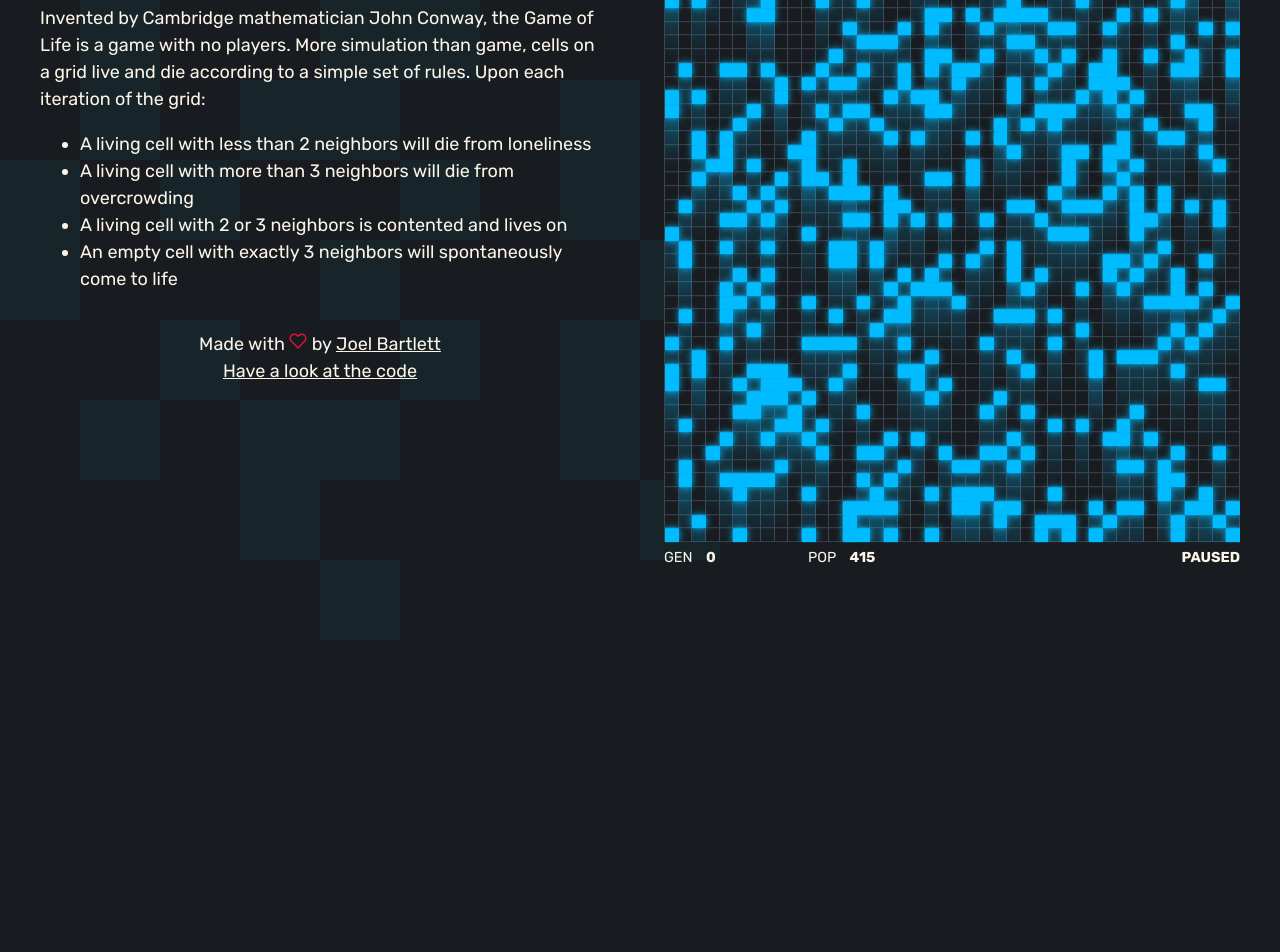
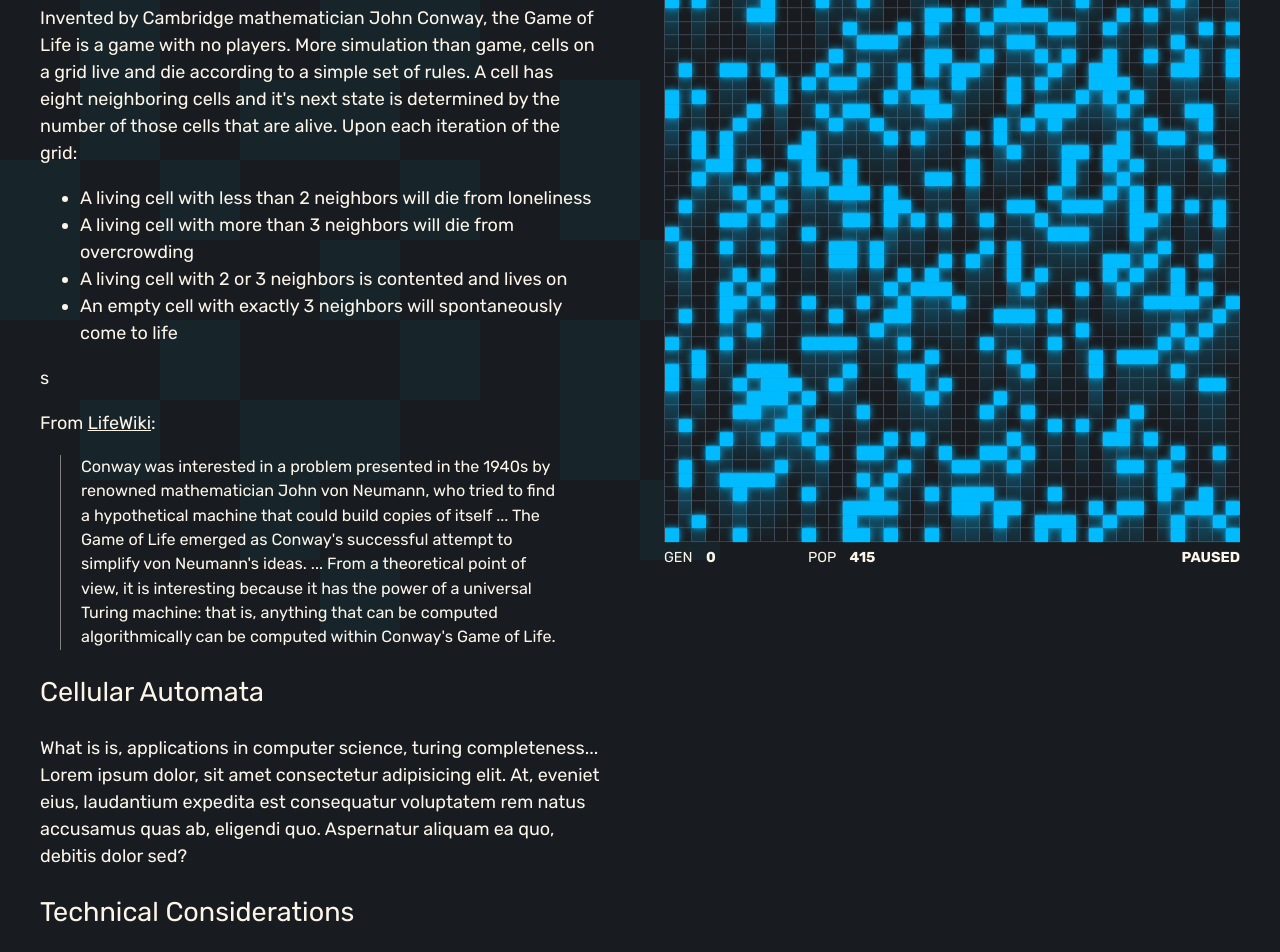
Before and after one commit to murbar/conways, a React (Create React App) app: page / in a window 1280 px wide. Shown: the part 160-1112 px from the top of the page. Before the commit the page ends 824 px from the top, so only its background shows below. Built offline with nearby package versions, Linux system fonts and the light colour scheme.

Commit message:
Extract About

```diff
--- a/src/App.js
+++ b/src/App.js
@@ -8,6 +8,7 @@ import useHotKeys from './useHotKeys';
 import Footer from './components/Footer';
 import Controls from './components/Controls';
 import Stats from './components/Stats';
+import About from './components/About';
 
 const AppWrapper = styled.div`
   padding: 0 2rem 3rem;
@@ -22,8 +23,6 @@ const AppWrapper = styled.div`
     margin: 0 50vw 0 0;
   `}
 `;
-
-const About = styled.div``;
 
 const GameContainer = styled.div`
   ${media.tablet`
@@ -136,20 +135,7 @@ function App() {
         <Stats genCount={genCount} popCount={popCount} isPaused={isPaused} />
       </GameContainer>
 
-      <About>
-        <h2>What is it?</h2>
-        <p>
-          Invented by Cambridge mathematician John Conway, the Game of Life is a game with no
-          players. More simulation than game, cells on a grid live and die according to a simple set
-          of rules. Upon each iteration of the grid:
-        </p>
-        <ul>
-          <li>A living cell with less than 2 neighbors will die from loneliness</li>
-          <li>A living cell with more than 3 neighbors will die from overcrowding</li>
-          <li>A living cell with 2 or 3 neighbors is contented and lives on</li>
-          <li>An empty cell with exactly 3 neighbors will spontaneously come to life</li>
-        </ul>
-      </About>
+      <About />
       <Footer />
     </AppWrapper>
   );
--- /dev/null
+++ b/src/components/About.js
@@ -0,0 +1,58 @@
+import React from 'react';
+import styled from 'styled-components';
+
+const Styles = styled.div``;
+
+const Blockquote = styled.blockquote`
+  font-size: 0.9em;
+  border-left: 0.1em solid grey;
+  margin: 0 2rem;
+  padding: 0 2rem;
+`;
+
+export default function About() {
+  return (
+    <Styles>
+      <h2>What is it?</h2>
+      <p>
+        Invented by Cambridge mathematician John Conway, the Game of Life is a game with no players.
+        More simulation than game, cells on a grid live and die according to a simple set of rules.
+        A cell has eight neighboring cells and it's next state is determined by the number of those
+        cells that are alive. Upon each iteration of the grid:
+      </p>
+      <ul>
+        <li>A living cell with less than 2 neighbors will die from loneliness</li>
+        <li>A living cell with more than 3 neighbors will die from overcrowding</li>
+        <li>A living cell with 2 or 3 neighbors is contented and lives on</li>
+        <li>An empty cell with exactly 3 neighbors will spontaneously come to life</li>
+      </ul>
+      <p>s</p>
+      <p>
+        From <a href="http://www.conwaylife.com/wiki/Conway%27s_Game_of_Life">LifeWiki</a>:
+      </p>
+      <Blockquote>
+        Conway was interested in a problem presented in the 1940s by renowned mathematician John von
+        Neumann, who tried to find a hypothetical machine that could build copies of itself ... The
+        Game of Life emerged as Conway's successful attempt to simplify von Neumann's ideas. ...
+        From a theoretical point of view, it is interesting because it has the power of a universal
+        Turing machine: that is, anything that can be computed algorithmically can be computed
+        within Conway's Game of Life.
+      </Blockquote>
+      <h2>Cellular Automata</h2>
+      <p>
+        What is is, applications in computer science, turing completeness... Lorem ipsum dolor, sit
+        amet consectetur adipisicing elit. At, eveniet eius, laudantium expedita est consequatur
+        voluptatem rem natus accusamus quas ab, eligendi quo. Aspernatur aliquam ea quo, debitis
+        dolor sed?
+      </p>
+      <h2>Technical Considerations</h2>
+
+      <p>
+        Polya process, React, double-buffers, canvas, possible improvments... Lorem ipsum dolor sit
+        amet consectetur adipisicing elit. Ab sapiente excepturi adipisci fuga animi cumque
+        veritatis error rerum quis, laboriosam dolore delectus porro dolorem rem enim obcaecati
+        ipsum distinctio aspernatur.
+      </p>
+    </Styles>
+  );
+}
```
